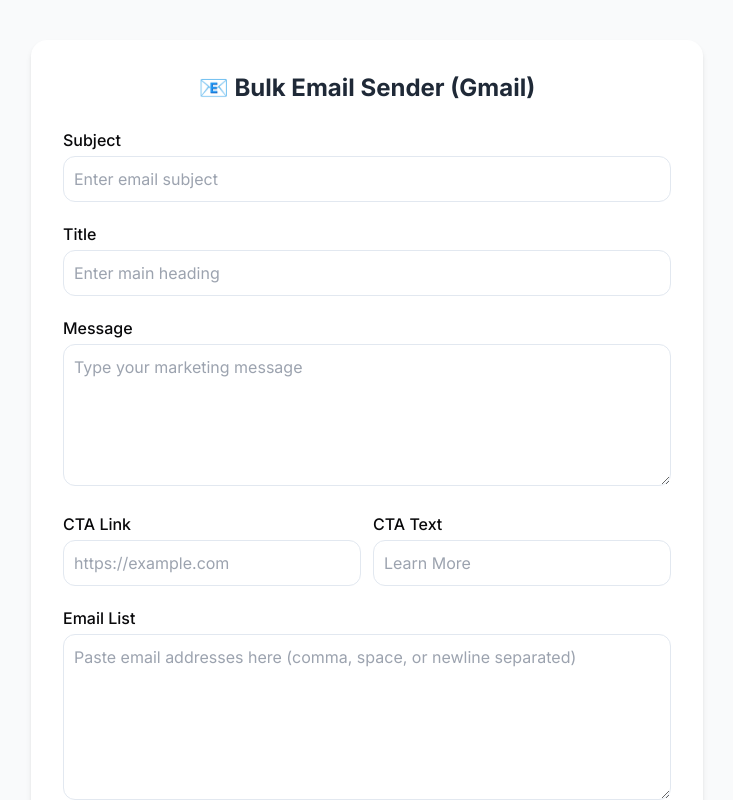
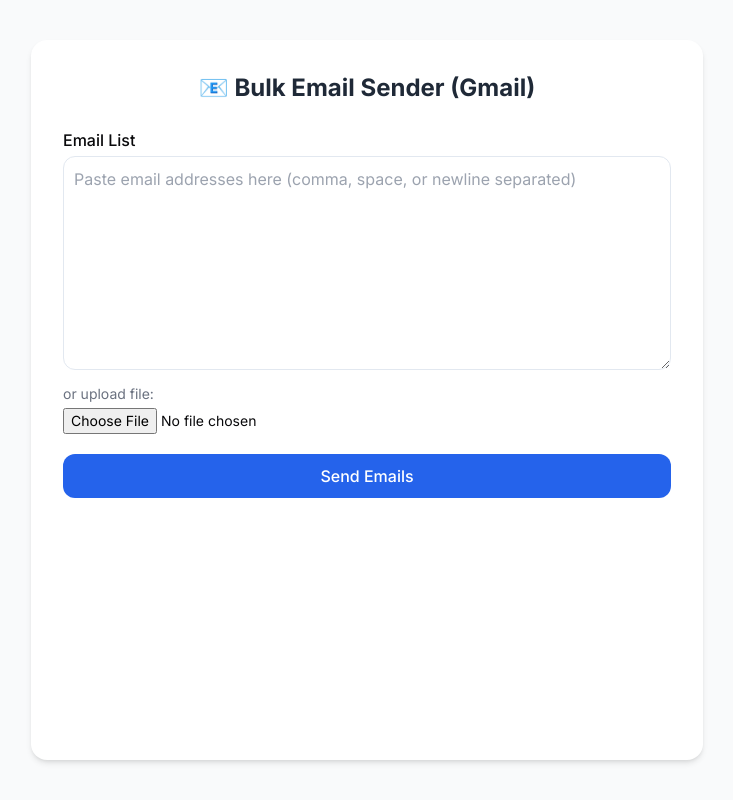
Before and after one commit to quickcheck64/Secureme, a Next.js app: page /Bulk-email in a window 1280 px wide. Shown: the top 800 px of the page, without its empty margins (273-1006 px from the left). Built offline with nearby package versions, Linux system fonts and the light colour scheme.

Commit message:
Refactor BulkEmailPage by removing unused states
Removed unused state variables for subject, title, message, ctaLink, and ctaText. Updated the email textarea to allow more rows.

```diff
--- a/app/Bulk-email/page.tsx
+++ b/app/Bulk-email/page.tsx
@@ -4,11 +4,6 @@
 
 export default function BulkEmailPage() {
   const [emails, setEmails] = useState("");
-  const [subject, setSubject] = useState("");
-  const [title, setTitle] = useState("");
-  const [message, setMessage] = useState("");
-  const [ctaLink, setCtaLink] = useState("");
-  const [ctaText, setCtaText] = useState("");
   const [sending, setSending] = useState(false);
   const [result, setResult] = useState<any>(null);
 
@@ -29,12 +24,9 @@
         method: "POST",
         headers: {
           "Content-Type": "application/json",
-          Authorization: `Bearer ${process.env.NEXT_PUBLIC_API_AUTH_TOKEN}`, // optional, if you set it client-side
         },
         body: JSON.stringify({
-          subject,
-          template: "marketing",
-          data: { title, message, ctaLink, ctaText },
+          template: "marketing", // this tells backend which template to use
           emails,
         }),
       });
@@ -58,71 +50,11 @@
 
         <form onSubmit={handleSubmit} className="space-y-5">
           <div>
-            <label className="block font-medium mb-1">Subject</label>
-            <input
-              type="text"
-              value={subject}
-              onChange={(e) => setSubject(e.target.value)}
-              className="w-full border rounded-lg p-2.5 focus:ring-2 focus:ring-blue-500"
-              placeholder="Enter email subject"
-              required
-            />
-          </div>
-
-          <div>
-            <label className="block font-medium mb-1">Title</label>
-            <input
-              type="text"
-              value={title}
-              onChange={(e) => setTitle(e.target.value)}
-              className="w-full border rounded-lg p-2.5 focus:ring-2 focus:ring-blue-500"
-              placeholder="Enter main heading"
-              required
-            />
-          </div>
-
-          <div>
-            <label className="block font-medium mb-1">Message</label>
-            <textarea
-              value={message}
-              onChange={(e) => setMessage(e.target.value)}
-              rows={5}
-              className="w-full border rounded-lg p-2.5 focus:ring-2 focus:ring-blue-500"
-              placeholder="Type your marketing message"
-              required
-            />
-          </div>
-
-          <div className="grid grid-cols-2 gap-3">
-            <div>
-              <label className="block font-medium mb-1">CTA Link</label>
-              <input
-                type="url"
-                value={ctaLink}
-                onChange={(e) => setCtaLink(e.target.value)}
-                className="w-full border rounded-lg p-2.5"
-                placeholder="https://example.com"
-              />
-            </div>
-
-            <div>
-              <label className="block font-medium mb-1">CTA Text</label>
-              <input
-                type="text"
-                value={ctaText}
-                onChange={(e) => setCtaText(e.target.value)}
-                className="w-full border rounded-lg p-2.5"
-                placeholder="Learn More"
-              />
-            </div>
-          </div>
-
-          <div>
             <label className="block font-medium mb-1">Email List</label>
             <textarea
               value={emails}
               onChange={(e) => setEmails(e.target.value)}
-              rows={6}
+              rows={8}
               className="w-full border rounded-lg p-2.5 focus:ring-2 focus:ring-blue-500"
               placeholder="Paste email addresses here (comma, space, or newline separated)"
               required
@@ -163,4 +95,4 @@
       </div>
     </div>
   );
-      }
+}
```
